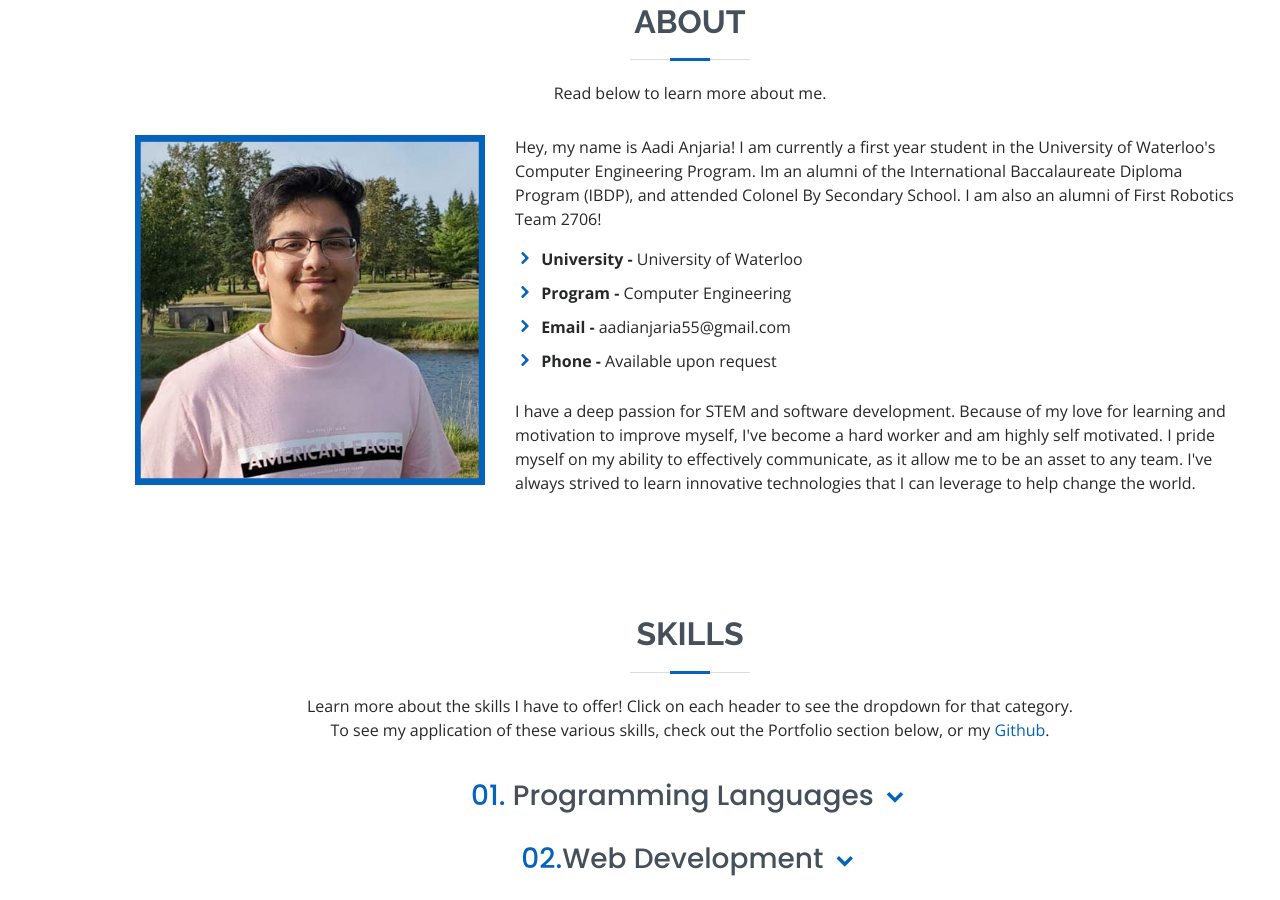
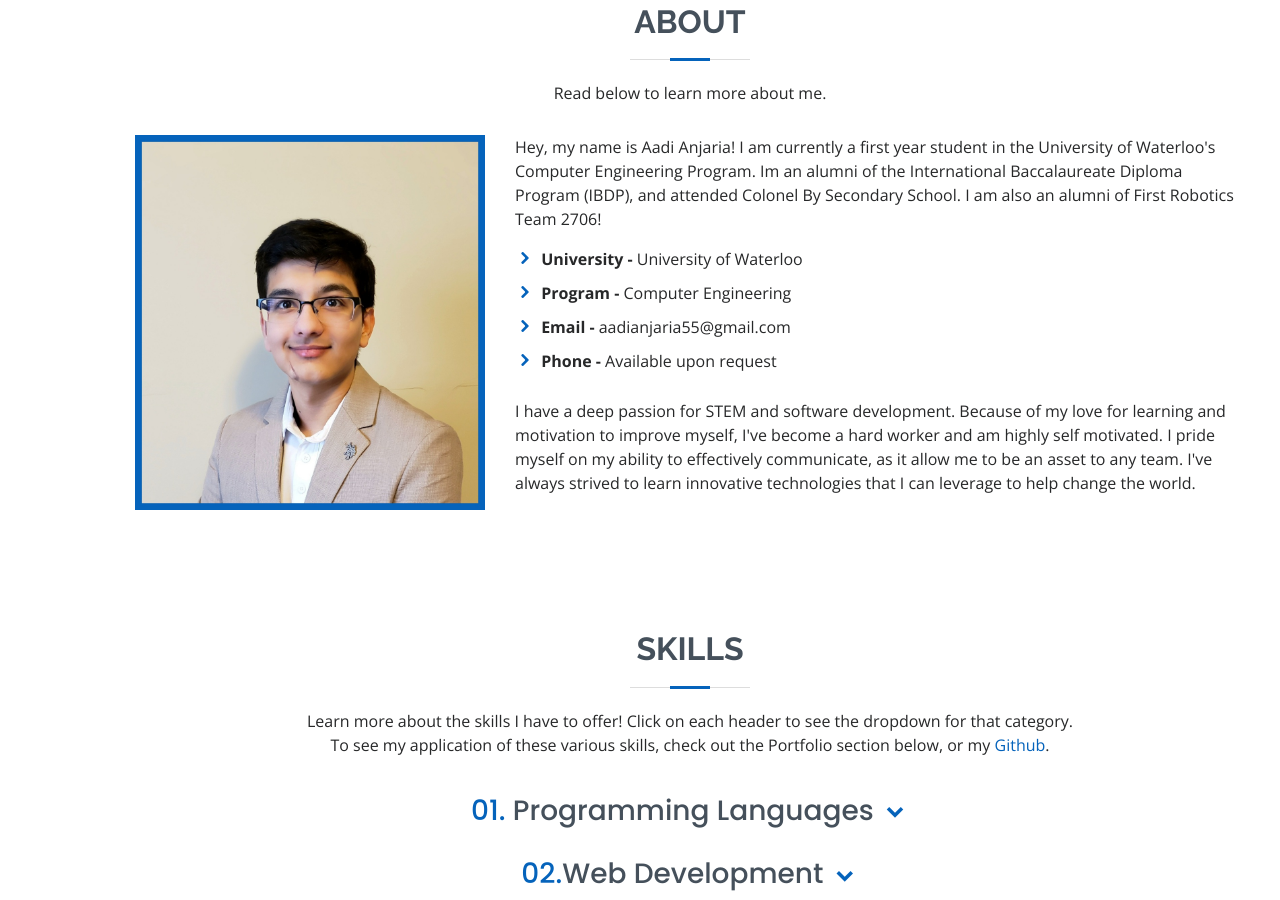
Before and after one commit to aadiamazing5/aadiamazing5.github.io, a plain HTML site: page index.html in a window 1280 px wide. Shown: the part 857-1757 px from the top of the page. Drawn offline with nearby package versions, Linux system fonts and the light colour scheme; files whose address does not match are found by name.

Commit message:
updated headshot

```diff
--- a/index.html
+++ b/index.html
@@ -83,7 +83,7 @@
 
         <div class="row">
           <div class="col-lg-4">
-            <img src="assets/img/pfp2.jpg" class="img-fluid" alt="">
+            <img src="assets/img/pfp3-brown.jpeg" class="img-fluid" alt="">
           </div>
           <div class="col-lg-8 pt-4 pt-lg-0 content">
             <p>
```
Also changed, not shown: assets/img/pfp-brown.jpg (added), assets/img/pfp2-brown.jpeg (added), assets/img/pfp2.jpg (deleted), assets/img/pfp3-brown.jpeg (added), assets/img/pfp3.jpg (deleted), 3 other files.
